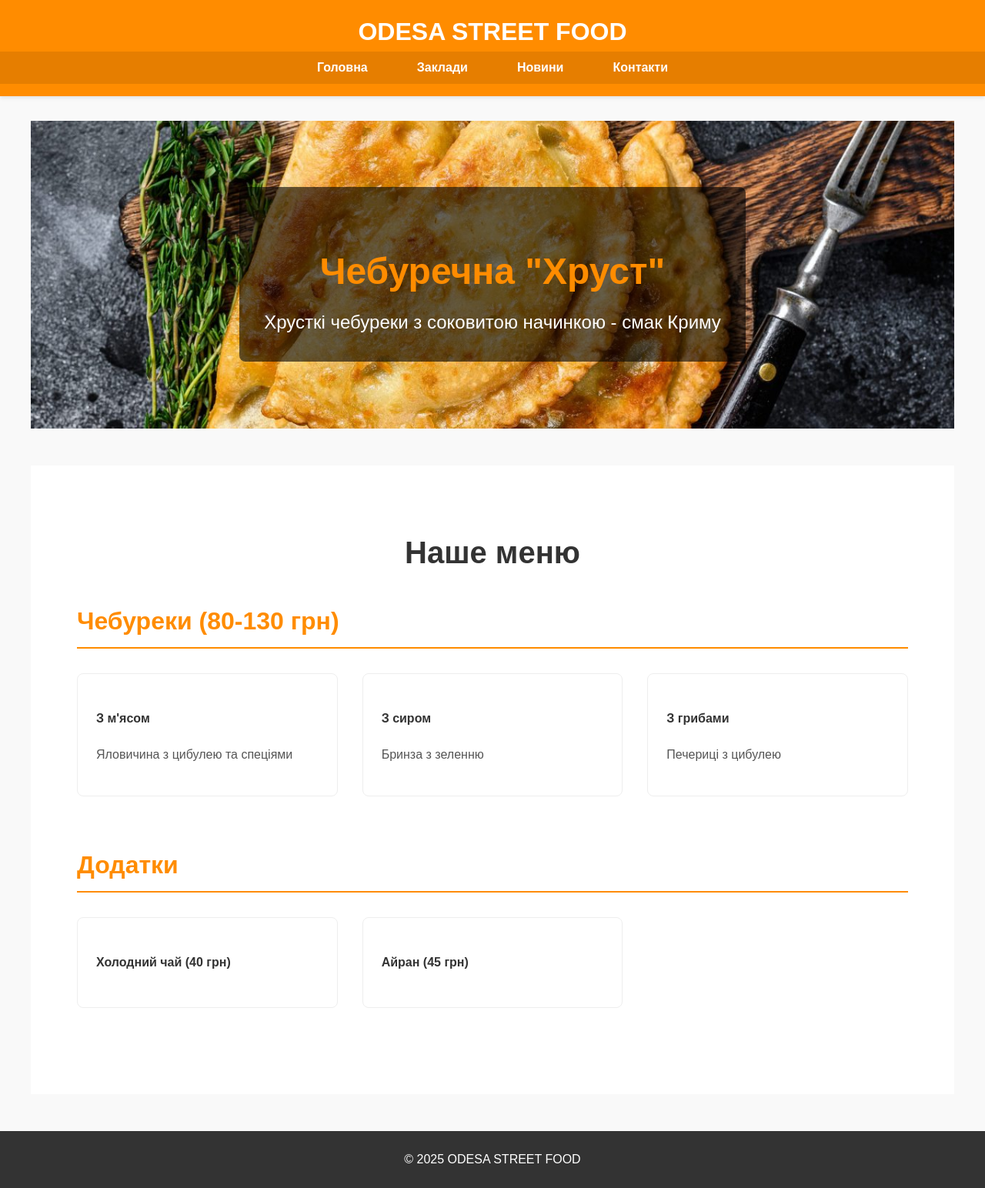
After one commit to Kwaizer/estab-map, a Flask app: page /restaurants/cheburek in a window 1280 px wide. The commit adds this page. Shown: the whole page at 77% size. Run offline with Flask 3, Linux system fonts and the light colour scheme.

Commit message:
Adding cheburek restaurant. No photos for menu added

```diff
--- a/app.py
+++ b/app.py
@@ -96,6 +96,18 @@ def burgers():
 def dumplings():
     return render_template('restaurants/dumplings.html', now=datetime.now())
 
+@app.route('/restaurants/hotdog')
+def hotdog():
+    return render_template('restaurants/hotdog.html', now=datetime.now())
+
+@app.route('/restaurants/cheburek')
+def cheburek():
+    return render_template('restaurants/cheburek.html', now=datetime.now())
+
+@app.route('/restaurants/pancakes')
+def pancakes():
+    return render_template('restaurants/pancakes.html', now=datetime.now())
+
 @app.route('/restaurants/confectionery')
 def confectionery():
     return render_template('restaurants/confectionery.html', now=datetime.now())
@@ -104,15 +116,5 @@ def confectionery():
 def donuts():
     return render_template('restaurants/donuts.html', now=datetime.now())
 
-@app.route('/restaurants/hotdog')
-def hotdog():
-    return render_template('restaurants/hotdog.html', now=datetime.now())
-
-@app.route('/restaurants/pancakes')
-def pancakes():
-    return render_template('restaurants/pancakes.html', now=datetime.now())
-
-
-
 if __name__ == '__main__':
     app.run(debug=True)
--- /dev/null
+++ b/templates/restaurants/cheburek.html
@@ -0,0 +1,48 @@
+{% extends "base.html" %}
+
+{% block title %}Чебуречна "Хруст" | Справжні кримські чебуреки{% endblock %}
+
+{% block content %}
+<section class="restaurant-header" style="background-image: url('{{ url_for('static', filename='images/cheburek/cheburek-bg.jpg') }}')">
+    <div class="header-overlay">
+        <h1>Чебуречна "Хруст"</h1>
+        <p>Хрусткі чебуреки з соковитою начинкою - смак Криму</p>
+    </div>
+</section>
+
+<section class="menu-section">
+    <div class="container">
+        <h2>Наше меню</h2>
+
+        <div class="menu-category">
+            <h3>Чебуреки (80-130 грн)</h3>
+            <div class="menu-items">
+                <div class="menu-item">
+                    <h4>З м'ясом</h4>
+                    <p>Яловичина з цибулею та спеціями</p>
+                </div>
+                <div class="menu-item">
+                    <h4>З сиром</h4>
+                    <p>Бринза з зеленню</p>
+                </div>
+                <div class="menu-item">
+                    <h4>З грибами</h4>
+                    <p>Печериці з цибулею</p>
+                </div>
+            </div>
+        </div>
+
+        <div class="menu-category">
+            <h3>Додатки</h3>
+            <div class="menu-items">
+                <div class="menu-item">
+                    <h4>Холодний чай (40 грн)</h4>
+                </div>
+                <div class="menu-item">
+                    <h4>Айран (45 грн)</h4>
+                </div>
+            </div>
+        </div>
+    </div>
+</section>
+{% endblock %}
```
Also changed, not shown: templates/index.html (+15 -10 lines), templates/restaurants.html (+30 -20 lines), templates/restaurants/chebureks.html (deleted, +0 -10 lines), static/images/cheburek/cheburek-bg.jpg (added), static/images/cheburek/cheburek.jpg (added).
